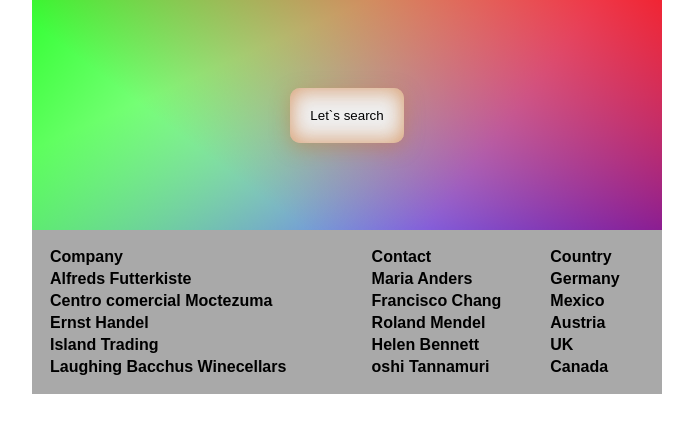
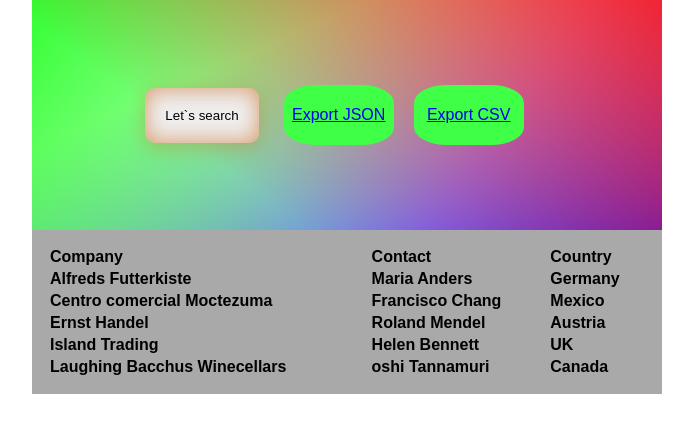
Before and after one commit to 21VladwebX/React-sort__table, a React (Create React App) app: page / in a window 1280 px wide. Shown: the top 432 px of the page, without its empty margins (308-1001 px from the left). Built offline with nearby package versions, Linux system fonts and the light colour scheme.

Commit message:
export csv & json done

```diff
--- a/src/components/table/Table.js
+++ b/src/components/table/Table.js
@@ -208,6 +208,35 @@ class Table extends Component {
     this.setState(newState);
   }
 
+
+
+
+  _download(type,event){
+
+    let contents = type === 'json'
+      ? JSON.stringify(this.props.header)
+      : this.props.header.map(function(result){
+        return `"${result}"` ;
+      });
+
+    contents += type === 'json'
+      ? JSON.stringify(this.state.data)
+      : this.state.data.reduce(function(result, row){
+        console.log(result);
+        return result + '\n' + row.reduce(function(rowresult, cell, index){
+          return rowresult + '"' + cell.replace(/"/g, '""') + '"' + (index < row.length ? ',' : '' );
+        },'');
+      }, '');
+
+    let URL = window.URL || window.webkitURL;
+    let blob = new Blob([contents], {
+      type: 'text/' + type
+      });
+    event.target.href = URL.createObjectURL(blob);
+    event.target.download = 'data.' + type;
+
+  }
+
   /*life cycle*/
   componentDidMount (){
 
@@ -251,6 +280,12 @@ class Table extends Component {
             <button onClick={this.togleSearch}>
               {this.state.search ? 'Enaf' : `Let\`s search`}
             </button>
+            <div className="export">
+              {/*<a href="data.json" onClick={this._download.bind(this,'json')}>Export JSON</a>*/}
+              {/*<a href="data.csv" onClick={this._download.bind(this,'csv')}>Export CSV</a>*/}
+              <a href="#" onClick={this._download.bind(this,'json')}>Export JSON</a>
+              <a href="#" onClick={this._download.bind(this,'csv')}>Export CSV</a>
+            </div>
           </div>
           <div className="tables">
             <table>
--- a/src/components/table/tables.css
+++ b/src/components/table/tables.css
@@ -39,8 +39,31 @@
   box-shadow: 0 5px 20px rgba(205, 116, 44, .4), inset 0 5px 20px rgba(205, 116, 44, .4),inset 0 -5px 20px rgba(205, 116, 44, .4);
 }
 .toolbar button:hover{
-  color: #3fff46 ;
-  font-size: 18px;
+  color: #911e07 ;
+  /*font-size: 18px;*/
   background: transparent;
+  transform: scale(1.2);
   box-shadow: 5px 5px 20px rgba(205, 116, 44, .9), inset 5px 5px 20px rgba(205, 116, 44, .9),inset 5px -5px 20px rgba(205, 116, 44, .9)
 }
+.export{
+  display: flex;
+  padding: 15px;
+}
+
+.export a{
+  width: 100px;
+  height: 50px;
+  background-color: #3fff46;
+  padding: 5px;
+  margin: 10px;
+  display: flex;
+  justify-content: center;
+  align-items: center;
+  border-radius: 30%;
+  transition: .8s all;
+}
+.export a:hover{
+  color: #911e07;
+  transform: scale(1.2);
+  background-color: transparent;
+}
```
